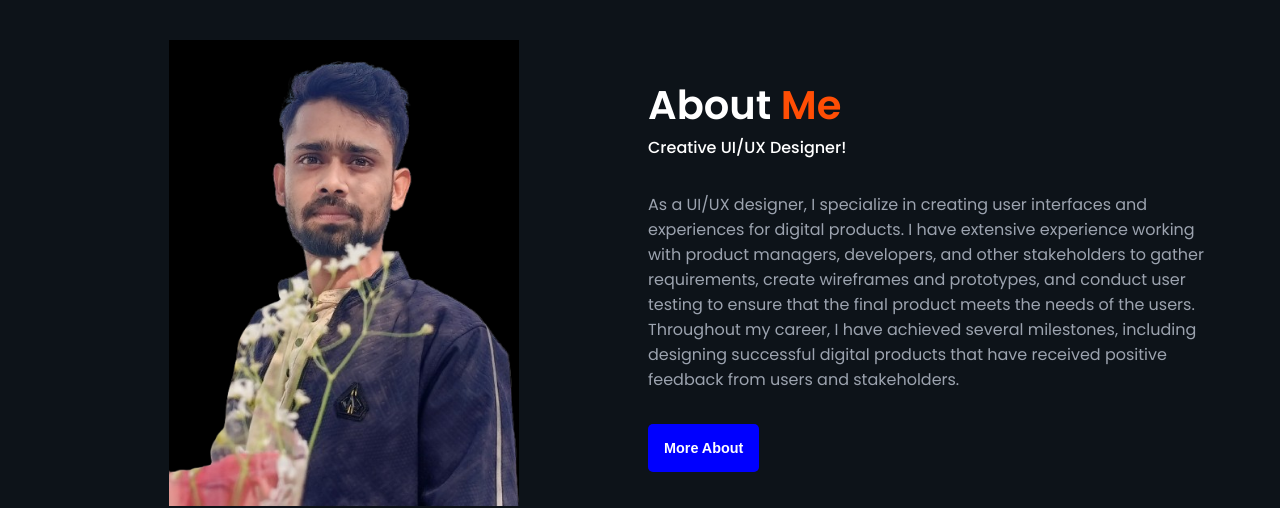
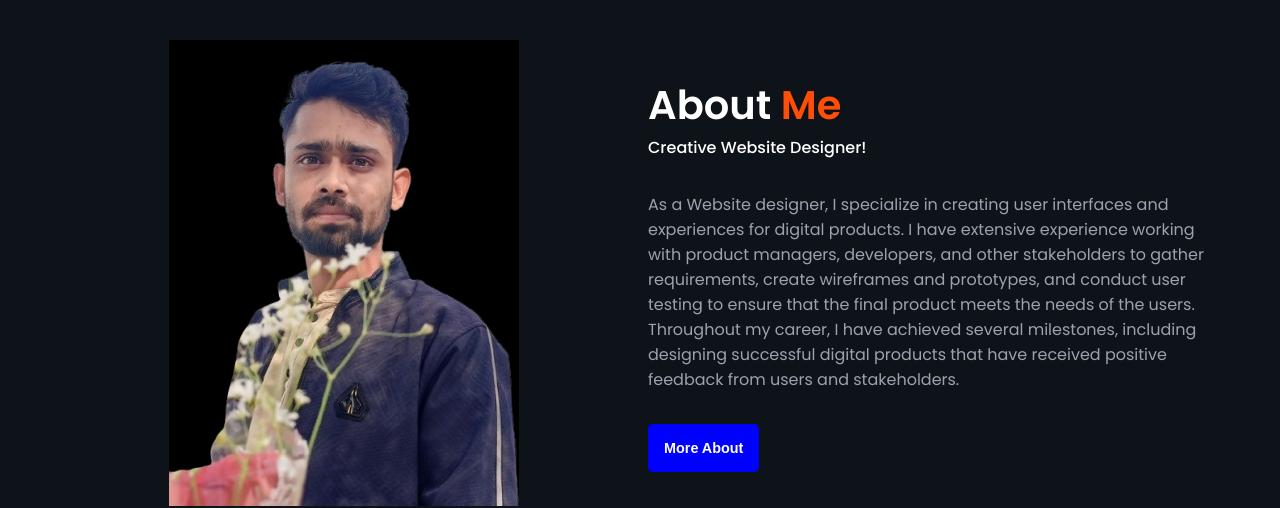
Before and after one commit to amit-220/Portfolio, a plain HTML site: page index.html in a window 1280 px wide. Shown: the part 840-1348 px from the top of the page. Drawn offline with nearby package versions, Linux system fonts and the light colour scheme.

Commit message:
Update index.html

```diff
--- a/index.html
+++ b/index.html
@@ -50,9 +50,9 @@
         </div>
         <div class="about__content">
           <h2 class="section__title">About <span>Me</span></h2>
-          <p class="section__subtitle">Creative UI/UX Designer!</p>
+          <p class="section__subtitle">Creative Website Designer!</p>
           <p class="about__details">
-            As a UI/UX designer, I specialize in creating user interfaces and
+            As a Website designer, I specialize in creating user interfaces and
             experiences for digital products. I have extensive experience
             working with product managers, developers, and other stakeholders to
             gather requirements, create wireframes and prototypes, and conduct
```
